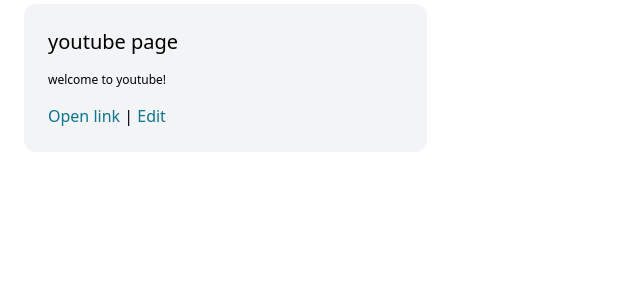
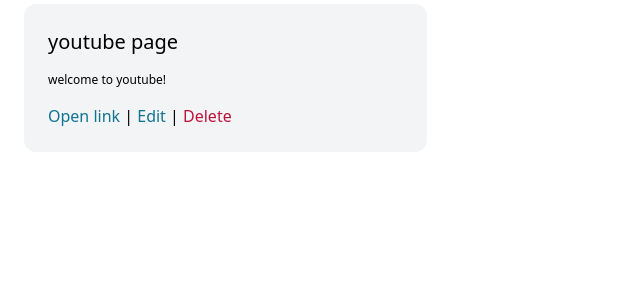
Before and after one commit to Edwinromerojr/django-SaaS, a Django app: page /links/ in a window 1280 px wide. Shown: the part 176-476 px from the top of the page, without its empty margins (0-640 px from the left). Run offline with Django 5.2, Linux system fonts and the light colour scheme; a user stored in the database is signed in; data comes from the database, SQL or seed files in the repository; both versions use the stored data as it was after the commit; some libraries are stand-ins or nearby versions.

Commit message:
delete links

```diff
--- a/link/templates/link/links.html
+++ b/link/templates/link/links.html
@@ -17,6 +17,8 @@
                 <a href="{{ link.url }}" class="text-cyan-700" target="_blank">Open link</a>
                 |
                 <a href="{% url 'links:edit_link' link.id %}" class="text-cyan-700">Edit</a>
+                |
+                <a href="{% url 'links:delete_link' link.id %}" class="text-rose-700">Delete</a>
             </div>
         {% empty %}
             <div class="bg-rose-200 p-6 rounded-xl">You don't have any links for this filter...</div>
--- a/link/urls.py
+++ b/link/urls.py
@@ -12,4 +12,5 @@
     path('categories/<int:pk>/delete/', views.delete_category, name='delete_category'),
     path('create-link/', views.create_link, name='create_link'),
     path('<int:pk>/edit/', views.edit_link, name='edit_link'),
+    path('<int:pk>/delete/', views.delete_link, name='delete_link'),
 ]
--- a/link/views.py
+++ b/link/views.py
@@ -106,3 +106,11 @@
         'form': form,
         'title': 'Edit link'
     })
+
+
+@login_required
+def delete_link(request, pk):
+    link = get_object_or_404(Link, created_by=request.user, pk=pk)
+    link.delete()
+
+    return redirect('/links/')
```
Also changed, not shown: db.sqlite3.
